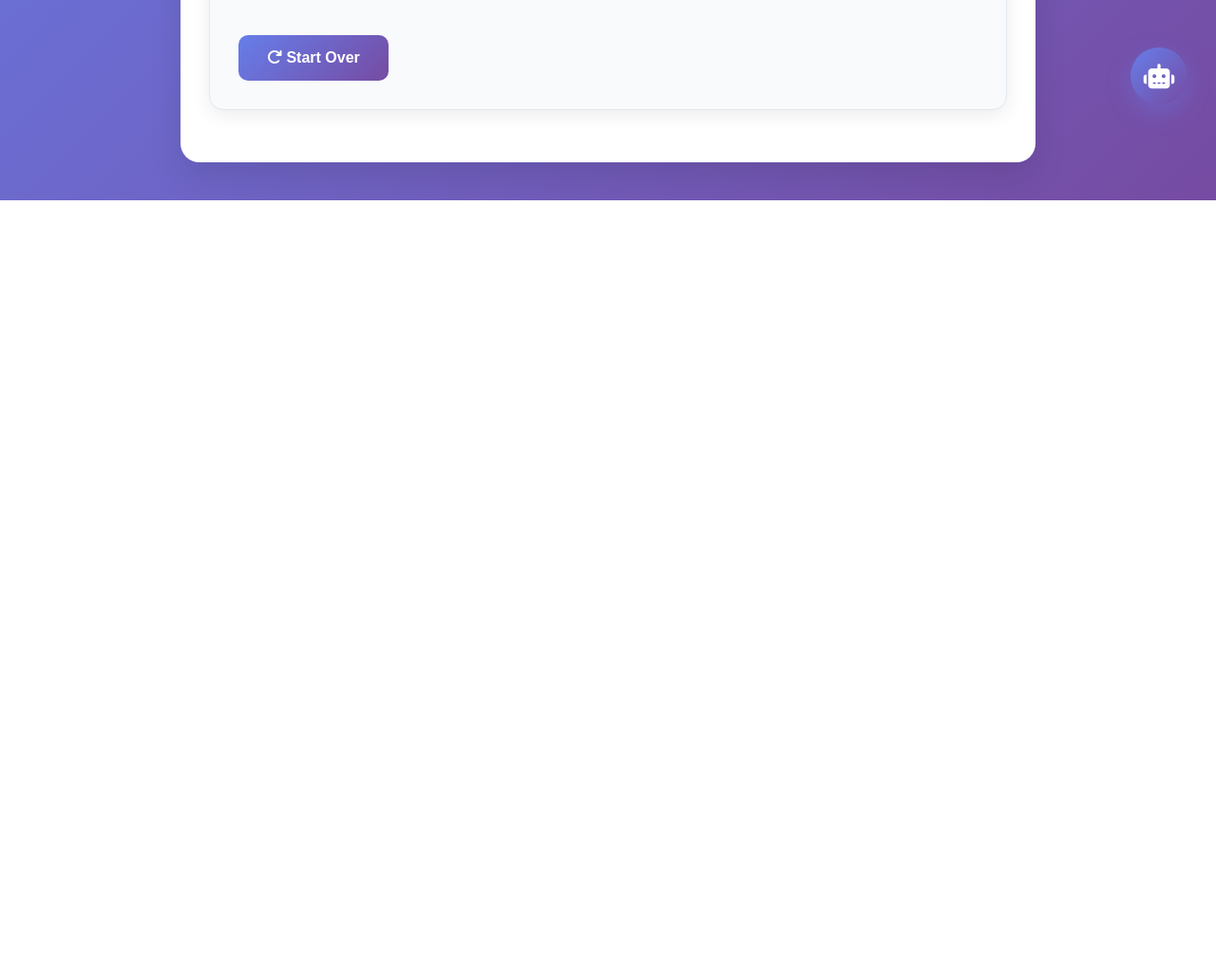
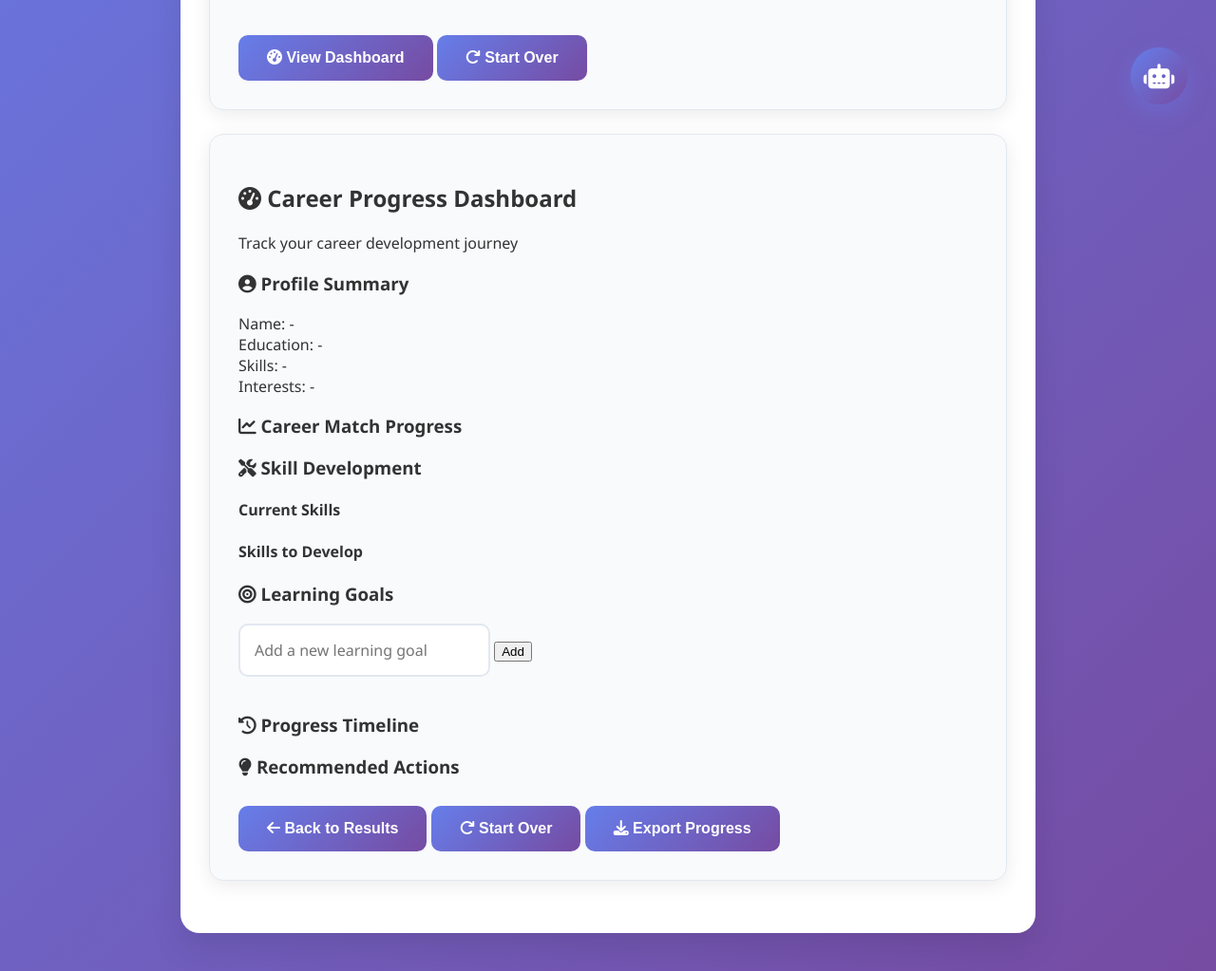
Before and after one commit to Aryansoni116/hackathon, a plain HTML site: page index.html in a window 1280 px wide. Shown: the part 660-1683 px from the top of the page at 95% size. Before the commit the page ends 871 px from the top, so only its background shows below. Drawn offline with Linux system fonts and the light colour scheme.

Commit message:
Update index.html

```diff
--- a/index.html
+++ b/index.html
@@ -65,7 +65,92 @@
         <p>Based on your profile, here are your top career matches:</p>
       </div>
       <div id="rolesContainer"></div>
+      <button class="btn" onclick="showDashboard()"><i class="fas fa-tachometer-alt"></i> View Dashboard</button>
       <button class="btn" onclick="restartProcess()"><i class="fas fa-redo"></i> Start Over</button>
+    </section>
+
+    <!-- Professional Dashboard Section -->
+    <section id="dashboard" class="card hidden fade-in">
+      <div class="dashboard-header">
+        <h2><i class="fas fa-tachometer-alt"></i> Career Progress Dashboard</h2>
+        <p>Track your career development journey</p>
+      </div>
+
+      <div class="dashboard-content">
+        <div class="dashboard-grid">
+
+          <div class="dashboard-card profile-summary">
+            <h3><i class="fas fa-user-circle"></i> Profile Summary</h3>
+            <div class="profile-info">
+              <div class="info-item">
+                <span class="label">Name:</span>
+                <span id="dashboard-name">-</span>
+              </div>
+              <div class="info-item">
+                <span class="label">Education:</span>
+                <span id="dashboard-education">-</span>
+              </div>
+              <div class="info-item">
+                <span class="label">Skills:</span>
+                <span id="dashboard-skills">-</span>
+              </div>
+              <div class="info-item">
+                <span class="label">Interests:</span>
+                <span id="dashboard-interests">-</span>
+              </div>
+            </div>
+          </div>
+
+
+          <div class="dashboard-card career-progress">
+            <h3><i class="fas fa-chart-line"></i> Career Match Progress</h3>
+            <div id="careerProgressChart">
+
+            </div>
+          </div>
+
+
+          <div class="dashboard-card skill-tracker">
+            <h3><i class="fas fa-tools"></i> Skill Development</h3>
+            <div class="skill-categories">
+              <div class="skill-category">
+                <h4>Current Skills</h4>
+                <div id="currentSkills" class="skill-tags"></div>
+              </div>
+              <div class="skill-category">
+                <h4>Skills to Develop</h4>
+                <div id="skillsToDevelop" class="skill-tags"></div>
+              </div>
+            </div>
+          </div>
+
+          <div class="dashboard-card learning-goals">
+            <h3><i class="fas fa-bullseye"></i> Learning Goals</h3>
+            <div id="learningGoalsList"></div>
+            <div class="add-goal">
+              <input type="text" id="newGoal" placeholder="Add a new learning goal">
+              <button class="btn-small" onclick="addLearningGoal()">Add</button>
+            </div>
+          </div>
+
+
+          <div class="dashboard-card progress-timeline">
+            <h3><i class="fas fa-history"></i> Progress Timeline</h3>
+            <div id="progressTimeline"></div>
+          </div>
+
+          <div class="dashboard-card recommended-actions">
+            <h3><i class="fas fa-lightbulb"></i> Recommended Actions</h3>
+            <div id="recommendedActions"></div>
+          </div>
+        </div>
+      </div>
+
+      <div class="dashboard-actions">
+        <button class="btn" onclick="showResults()"><i class="fas fa-arrow-left"></i> Back to Results</button>
+        <button class="btn" onclick="restartProcess()"><i class="fas fa-redo"></i> Start Over</button>
+        <button class="btn" onclick="exportDashboard()"><i class="fas fa-download"></i> Export Progress</button>
+      </div>
     </section>
   </div>
 
```
